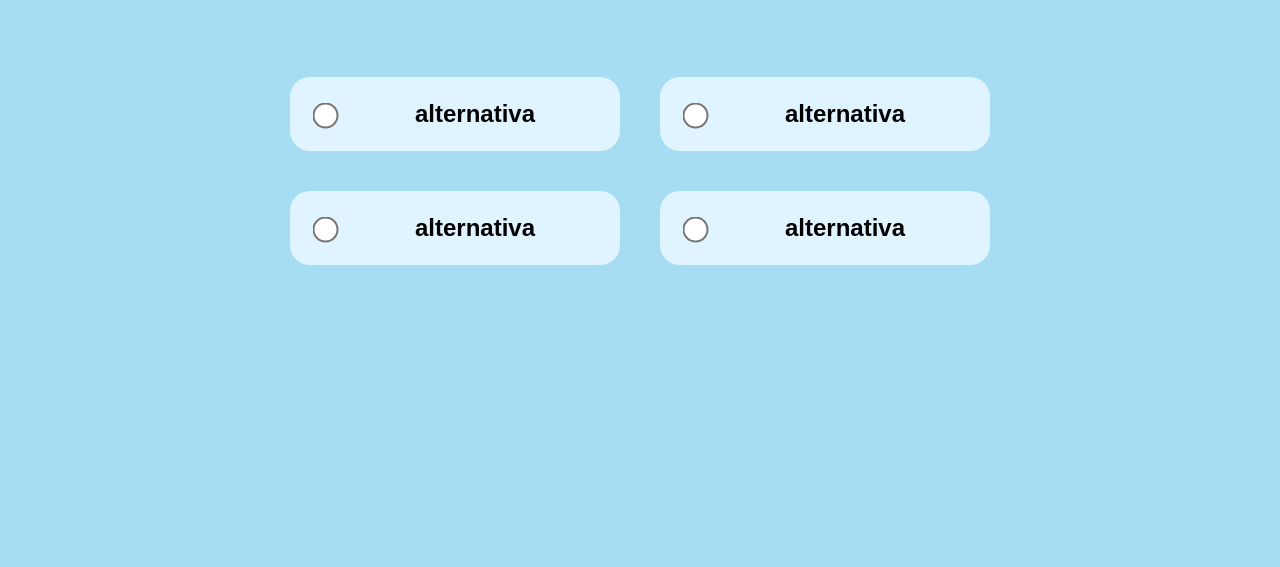
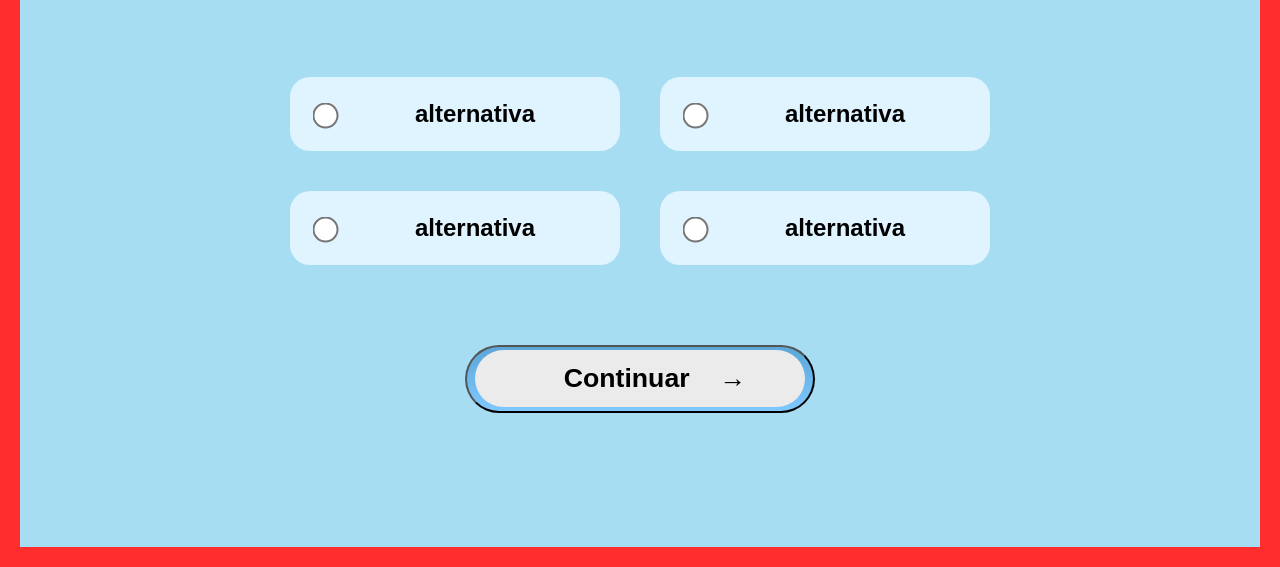
Before and after one commit to gabrielwouDev/Projeto_Quiz, a plain HTML site: page views/pergunta1.html in a window 1280 px wide. Shown: the part 233-800 px from the top of the page. Drawn offline with Linux system fonts and the light colour scheme.

Commit message:
iniciando moldura

```diff
--- /dev/null
+++ b/css/css-perguntas/botão.css
@@ -0,0 +1,43 @@
+.link-botao{
+    margin-top: 10vh;
+    display: grid;
+    width: 100%;
+    text-decoration: none;
+}
+
+button{
+    padding-top: 0;
+    width: 50%;
+    height: 90%;
+    background: linear-gradient(#5aa7d8,#7fc8ff);
+    border-radius: 90px;
+    justify-self: center;
+}
+
+button:active{
+    transform: scale(0.9)
+}
+
+button div:active{
+    background-color: #dff4ff;
+}
+
+button div{
+    height: 90%;
+    display: flex;
+    border-radius: 90px;
+    margin: 2px;
+    background-color: #ebebeb;
+    justify-content: center;
+    align-items: center;
+}
+
+button img{
+    width: auto;
+    height: 50px;
+    margin-left: 10px;
+}
+
+button h1{
+    margin-left: 30px;
+}
--- a/css/css-perguntas/fundo.css
+++ b/css/css-perguntas/fundo.css
@@ -3,4 +3,6 @@ body{
     padding: 0;
     font-family: sans-serif;
     background-color: #a7ddf2;
+    box-sizing: border-box;
+    overflow: hidden;
 }
--- a/css/css-perguntas/main.css
+++ b/css/css-perguntas/main.css
@@ -20,7 +20,7 @@ main{
     grid-template-columns: repeat(2, auto);
     gap: 5vh 5vh;
     justify-content: center;
-    margin-top: 10vh;
+    padding-top: 10vh;
 }
 
 .alternativa{
--- /dev/null
+++ b/css/css-perguntas/moldura.css
@@ -0,0 +1,16 @@
+.fundo::before{
+    content: "";
+
+    position: fixed;
+
+    inset: 0;
+
+    border-top: 80px solid #ff2d2d;
+    border-left: 20px solid #ff2d2d;
+    border-right: 20px solid #ff2d2d;
+    border-bottom: 20px solid #ff2d2d;
+
+    box-sizing: border-box;
+
+    pointer-events: none;
+}
--- a/views/pergunta1.html
+++ b/views/pergunta1.html
@@ -5,6 +5,8 @@
     <meta name="viewport" content="width=device-width, initial-scale=1.0">
     <link rel="stylesheet" href="../css/css-perguntas/fundo.css">
     <link rel="stylesheet" href="../css/css-perguntas/main.css">
+    <link rel="stylesheet" href="../css/css-perguntas/botão.css">
+    <link rel="stylesheet" href="../css/css-perguntas/moldura.css">
     <title>Pergunta 1</title>
 </head>
 <body>
@@ -31,6 +33,14 @@
                     <h2>alternativa</h2>
                 </label>
             </div>
+            <a class="link-botao" href="">
+                <button>
+                    <div>
+                        <h1>Continuar </h1>
+                        <h1>&rarr;</h1>
+                    </div>
+                </button>
+            </a>
         </main>
     </div>
 </body>
```
Also changed, not shown: images/fundo-pokebola.png (added), images/ícone-pokebola-amarela.png (deleted).
